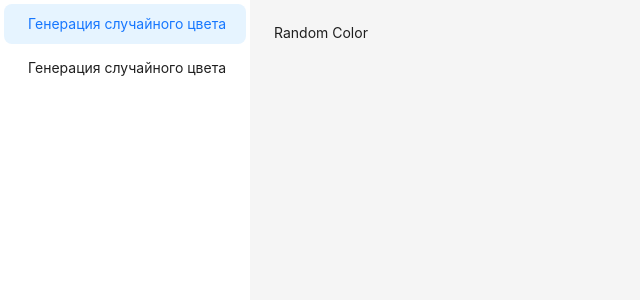
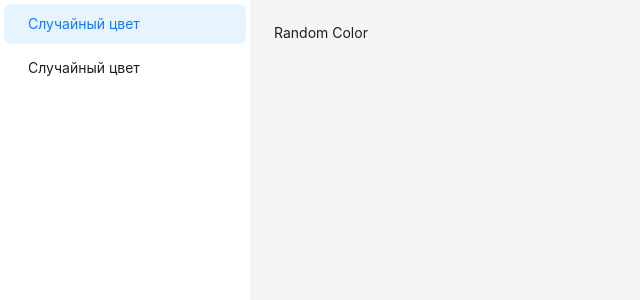
Before and after one commit to shurma1/maximasterjs, a React app: page /#/ in a window 1280 px wide. Shown: the top 300 px of the page, without its empty margins (0-640 px from the left). Built offline with nearby package versions, Linux system fonts and the light colour scheme; the HTML template or start-up script is replaced by a standard one.

Commit message:
some changes

```diff
--- a/src/assets/strings.ts
+++ b/src/assets/strings.ts
@@ -1,12 +1,12 @@
 export const strings = {
 	// Titles
-	RandomColorTitle: 'Задача #1 - Генерация случайного цвета',
+	RandomColorTitle: 'Задача #1 - Случайный цвет',
 
 	// Descriptions
-	RandomColorDescription: 'Задача #1 - Генерация случайного цвета | Задания от максимастер',
+	RandomColorDescription: 'Задача #1 - Случайный цвет | Задания от максимастер',
 
 	// navNames
-	RandomColorNavName: 'Генерация случайного цвета',
+	RandomColorNavName: 'Случайный цвет',
 };
 
 export type StringKey = keyof typeof strings;
```
